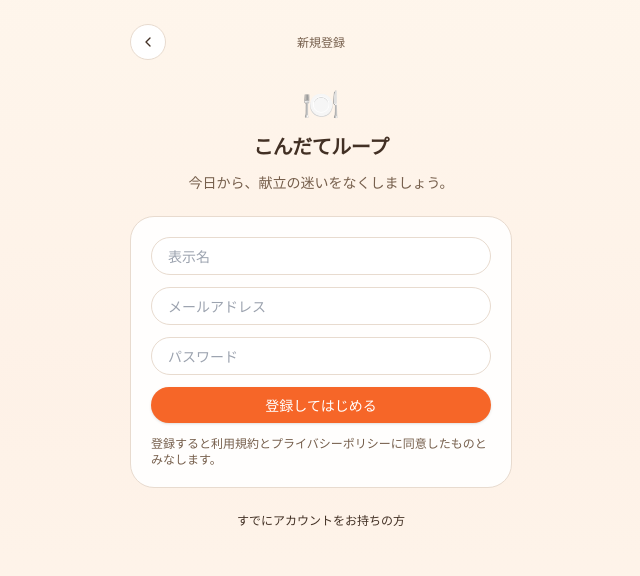
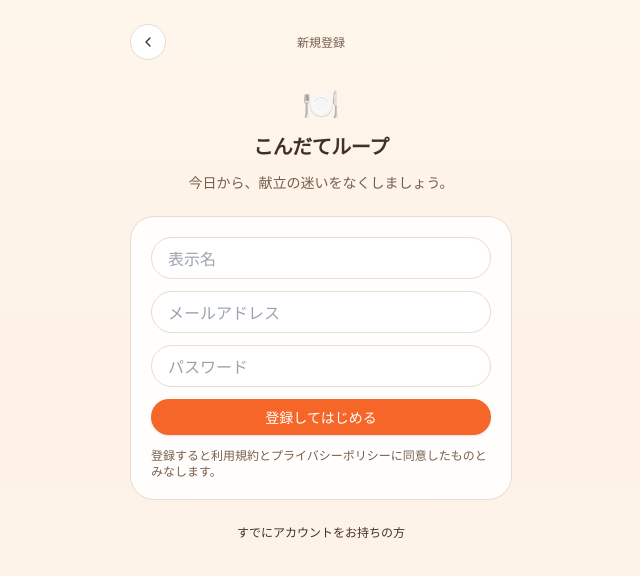
Before and after one commit to kondate-team/kondate-loop, a React (Vite) app in the folder apps/web/: page / in a window 1280 px wide. Both pictures are taken after a click on the button "新規登録". Shown: the top 576 px of the page, without its empty margins (319-959 px from the left). Built offline with nearby package versions, Linux system fonts and the light colour scheme; the HTML template or start-up script is replaced by a standard one.

Commit message:
Increase auth input font size

```diff
--- a/apps/web/src/screens/ExtraScreens.tsx
+++ b/apps/web/src/screens/ExtraScreens.tsx
@@ -130,14 +130,14 @@ export function LoginScreen({
         <Surface tone="card" density="comfy" className="mt-6 rounded-3xl bg-card/90">
           <Stack gap="sm">
             <input
-              className="w-full rounded-full border border-border bg-card px-4 py-2 text-sm"
+              className="w-full rounded-full border border-border bg-card px-4 py-2 text-base"
               placeholder="メールアドレス"
               value={email}
               onChange={(event) => setEmail(event.target.value)}
               inputMode="email"
             />
             <input
-              className="w-full rounded-full border border-border bg-card px-4 py-2 text-sm"
+              className="w-full rounded-full border border-border bg-card px-4 py-2 text-base"
               placeholder="パスワード"
               type="password"
               value={password}
@@ -197,20 +197,20 @@ export function SignupScreen({
         <Surface tone="card" density="comfy" className="mt-6 rounded-3xl bg-card/90">
           <Stack gap="sm">
             <input
-              className="w-full rounded-full border border-border bg-card px-4 py-2 text-sm"
+              className="w-full rounded-full border border-border bg-card px-4 py-2 text-base"
               placeholder="表示名"
               value={name}
               onChange={(event) => setName(event.target.value)}
             />
             <input
-              className="w-full rounded-full border border-border bg-card px-4 py-2 text-sm"
+              className="w-full rounded-full border border-border bg-card px-4 py-2 text-base"
               placeholder="メールアドレス"
               value={email}
               onChange={(event) => setEmail(event.target.value)}
               inputMode="email"
             />
             <input
-              className="w-full rounded-full border border-border bg-card px-4 py-2 text-sm"
+              className="w-full rounded-full border border-border bg-card px-4 py-2 text-base"
               placeholder="パスワード"
               type="password"
               value={password}
```
